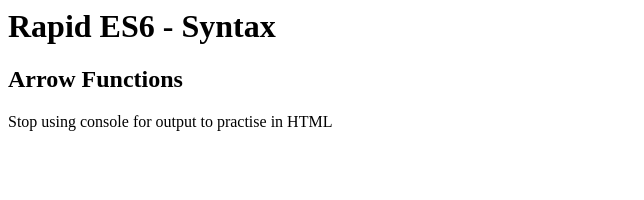
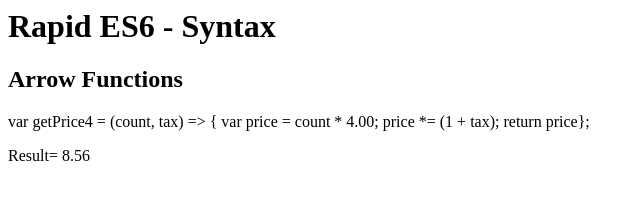
Before and after one commit to makinjm/github_first, a plain HTML site: page Arrow Functions/index.html in a window 1280 px wide. Shown: the whole page, without its empty margins (0-644 px from the left). Drawn offline with Linux system fonts and the light colour scheme.

Commit message:
Arrow Functions

```diff
--- a/Arrow Functions/Scripts/script.js
+++ b/Arrow Functions/Scripts/script.js
@@ -9,3 +9,12 @@ console.log(getPrice2(2));
 
 var getPrice3 = (count, tax) => count * 4.00 * (1 + tax);
 console.log(getPrice3(2, .07));
+
+var getPrice4 = (count, tax) => {
+    var price = count * 4.00;
+    price *= (1 + tax);
+    return price;
+}
+document.getElementById("output").innerHTML = "Result= " + getPrice4(2, .07);
+
+document.addEventListener('click', () => document.getElementById("Thisoutput").innerHTML = "This = " + this);
--- a/Arrow Functions/index.html
+++ b/Arrow Functions/index.html
@@ -2,7 +2,24 @@
  <body>
      <h1>Rapid ES6 - Syntax</h1>
      <h2>Arrow Functions</h2>
-     <div>Stop using console for output to practise in HTML</div>
+
+    <div id="ArrowFunction4">
+        var getPrice4 = (count, tax) => {
+        var price = count * 4.00;
+        price *= (1 + tax);
+        return price};
+
+        <p id="output"></p>
+
+     </div>
+
+      <div id="This">
+
+
+        <p id="Thisoutput"></p>
+
+     </div>
+
  </body>
 
  <link rel="stylesheet" href="Styles/style.css">
```
